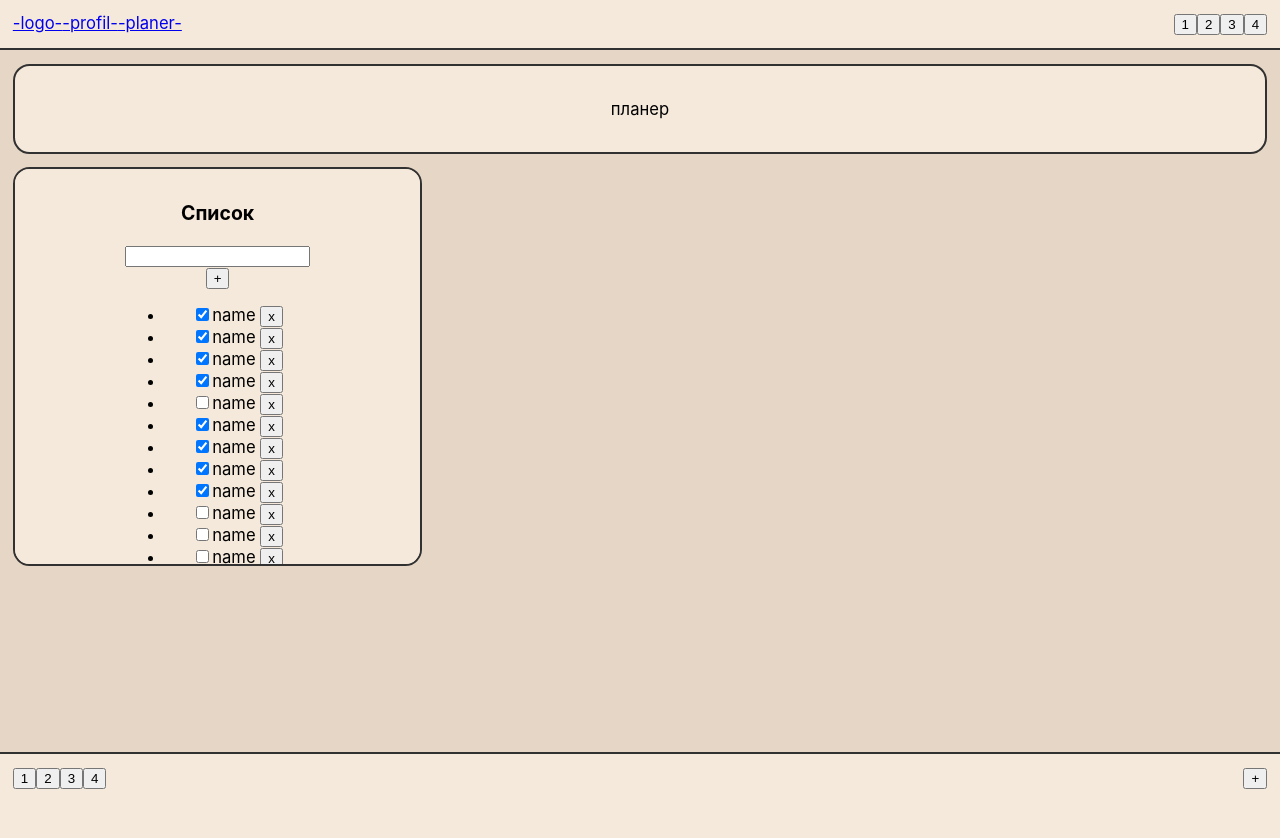
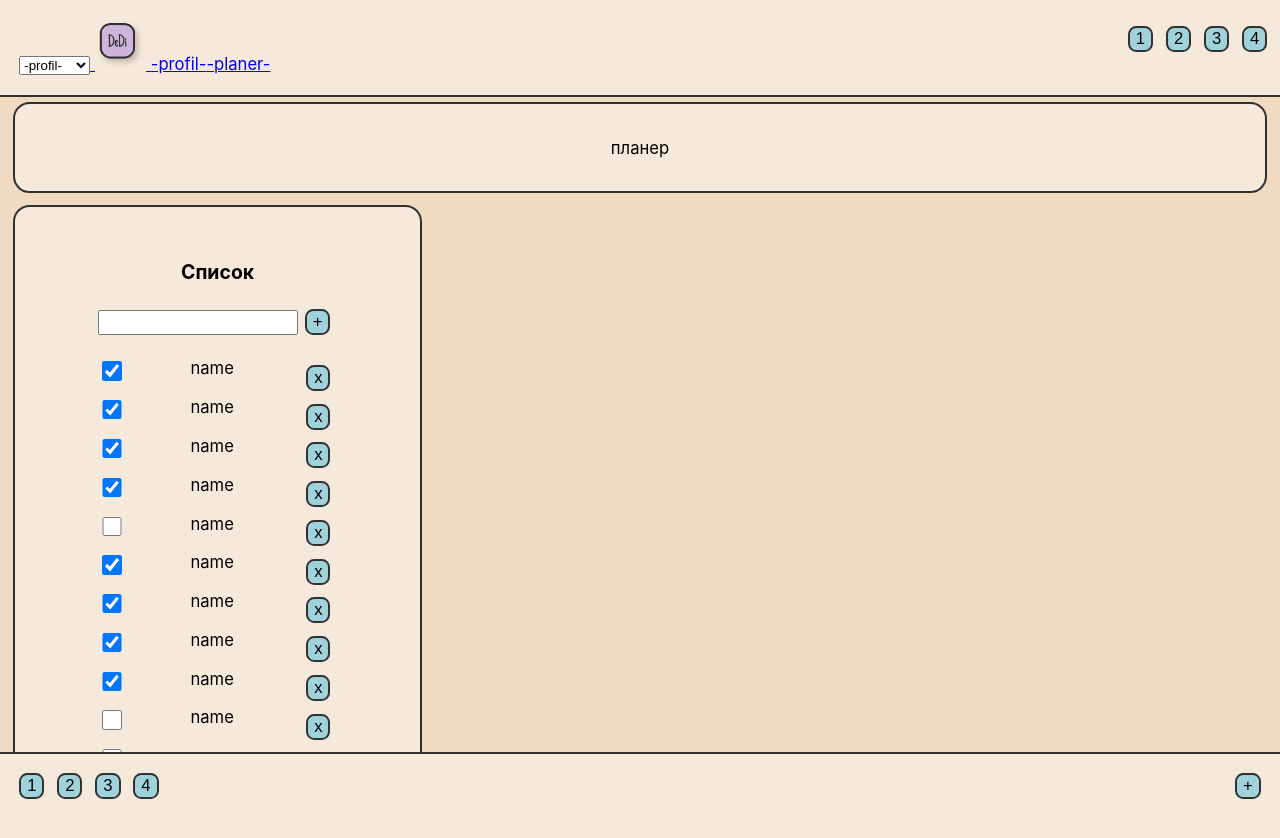
Before and after one commit to Meiraline/my-planer, a React (Create React App) app: page /planer in a window 1280 px wide. Shown: the top 838 px of the page. Before the commit the page ends 800 px from the top, so only its background shows below. Built offline with nearby package versions, Linux system fonts and the light colour scheme.

Commit message:
новые стили ноут

```diff
--- a/src/App.css
+++ b/src/App.css
@@ -1,31 +1,126 @@
+
+:root {
+
+  /* Цветовая палитра интерфейса */
+
+    /* по умолчанию */
+
+  --main-bg-color: #f1dac2;
+  --meni-bg-color: #F5E9DB;
+
+  --border-color: #313131;
+
+  --akcent-color-1: #CEB5DC;
+  --akcent-color-2: #89C89B;
+  --akcent-color-3: #F1A297;
+  --akcent-color-4: #a0d2db;
+  --akcent-color-5: #e5e7ac;
+
+    /* дневная тема
+
+  --main-bg-color-lt: #E5D6C5;
+  --meni-bg-color-lt: #F5E9DB;
+
+  --border-color-lt: #313131;
+
+  --akcent-color-1-lt: #CEB5DC;
+  --akcent-color-2-lt: #89C89B;
+  --akcent-color-3-lt: #F1A297;
+  --akcent-color-4-lt: #a0d2db;
+  --akcent-color-5-lt: #e5e7ac;
+
+    /* ночная тема */
+
+  /* --main-bg-color-dr: #525252;
+  --meni-bg-color-dr: #434343;
+
+  --border-color-dr: #fafafa;
+
+  --akcent-color-1-dr: #c56df8;
+  --akcent-color-2-dr: #6aef90;
+  --akcent-color-3-dr: #fb7b6b;
+  --akcent-color-4-dr: #70e4f8;
+  --akcent-color-5-dr: #fbff89; */
+
+    /* Текст */
+  --font-size: 1.3vw;
+
+    /* Базовые настройки */
+  --border: 0.3vh solid #313131;
+  --borderRadius: 1rem,
+
+}
+
+
+/* стандартные элементы */
+
+button {
+  background-color: var(--akcent-color-4);
+  border: var(--border);
+  border-radius: 0.5rem;
+  font-size: var(--font-size);
+
+  margin: 0.5vw;
+
+  width: min-content;
+  height: min-content;
+
+}
+
+li {
+  list-style-type: none;
+  list-style-position: outside;
+  display: flex;
+  justify-content:space-between;
+
+}
+
+ul {
+  padding: 0px;
+
+}
+
+
+.input_checkbox {
+  width: 1.5vw;
+  height: 1.5vw;
+}
+
+.input_text {
+  width: 15vw;
+  height: 1.5vw;
+}
+
+
+/* стили базовой страници */
 
 html {
   text-align: center;
-  background-color: #E5D6C5;
-  font-size: 1.3vw;
+  background-color: var(--main-bg-color);
+  font-size: var(--font-size);
 }
 
 .App {
   text-align: center;
-  background-color: #E5D6C5;
+  background-color: var(--main-bg-color);
   height: 100vh;
 
- display: flex;
- flex-direction: column;
- justify-content: start;
+  display: flex;
+  flex-direction: column;
+  justify-content: start;
 
 }
 
 .page {
   padding: 1vw;
-  padding-top: 5vw;
-  padding-bottom: 5vw;
+  padding-top: 8vw;
+  padding-bottom: 8vw;
 
   display: grid;
   grid-auto-flow: dense;
 
   grid-template-columns: repeat(12, 1fr);
-  grid-auto-rows:  7.05vw;
+  grid-auto-rows: 7.05vw;
 
   gap: 1vw;
- }
+}
--- a/src/Base_components/MenuTop/MenuTop.jsx
+++ b/src/Base_components/MenuTop/MenuTop.jsx
@@ -1,16 +1,26 @@
 
 import { NavLink } from 'react-router-dom';
-import s from './MenuTop.module.css'
+import s from './MenuTop.module.css';
+
+import logo from "./../../logo.png";
 
 
-function MenuTop(){
-    return(
+function MenuTop() {
+  return (
 
     <div className={s.TopMenu}>
       <div>
-          <NavLink to ='/main'>-logo-</NavLink>
-          <NavLink to ='/profil'>-profil-</NavLink>
-          <NavLink to ='/planer'>-planer-</NavLink>
+        <select name="city" id="city-select">
+
+          <option value="http://localhost:3000/profil">-profil-</option>
+          <option value="samara">Самара</option>
+
+        </select>
+
+        <NavLink to='/main'>  <img className={s.logo} src={logo} alt="logo" />  </NavLink>
+        <NavLink to='/profil'>-profil-</NavLink>
+        <NavLink to='/planer'>-planer-</NavLink>
+
 
 
       </div>
--- a/src/Base_components/MenuTop/MenuTop.module.css
+++ b/src/Base_components/MenuTop/MenuTop.module.css
@@ -3,7 +3,7 @@
 .TopMenu {
     background-color: #F5E9DB;
     border-bottom: 0.3vh solid #313131;
-    padding: 1vw;
+    padding: 1.5vw;
 
     display: flex;
     flex-direction: row;
@@ -11,3 +11,8 @@
     position: fixed;
     width: 98vw;
   }
+
+ .logo{
+  width: 4vw;
+  height: 4vw;
+ }
--- a/src/Bloks/Blok.tsx
+++ b/src/Bloks/Blok.tsx
@@ -29,8 +29,8 @@ export function Blok(p: BoxProps) {
       const contentHeight = contentRef.current.scrollHeight;
 
       // Рассчитываем новые размеры блока с учётом текущих значений min/max
-      const newWidth = Math.min(maxWidth, Math.max(minWidth, Math.floor(contentWidth / 60)));
-      const newHeight = Math.min(maxHeight, Math.max(minHeight, Math.floor(contentHeight / 80)));
+      const newWidth = Math.min(maxWidth, Math.max(minWidth, Math.floor(contentWidth / 50)));
+      const newHeight = Math.min(maxHeight, Math.max(minHeight, Math.floor(contentHeight / 50)));
 
       // Обновляем состояние
       setWidth(newWidth);
@@ -51,23 +51,26 @@ export function Blok(p: BoxProps) {
       style={{
         gridColumn: `span ${width}`,
         gridRow: `span ${height}`,
-        backgroundColor: "#F5E9DB",
-        border: "0.3vh solid #313131",
-        borderRadius: "1rem",
-        display: "flex",
         justifyContent: overflowX ? "flex-start" : "center",
         alignItems: overflowY ? "flex-start" : "center",
         overflowX: overflowX ? "auto" : "hidden",
         overflowY: overflowY ? "auto" : "hidden",
+
         padding: "1vw",
         boxSizing: "border-box",
+
+        backgroundColor: "#F5E9DB",
+        border: "0.3vh solid #313131",
+        borderRadius: "1rem",
+
+        display: "flex",
       }}
     >
       <div
         ref={contentRef}
         style={{
-          width: "min-content",
-          height: "min-content",
+          width: "fit-content",
+          height: "fit-content",
           margin: "auto",
         }}
       >
--- a/src/Bloks/Bloks_Planer/TodoList.tsx
+++ b/src/Bloks/Bloks_Planer/TodoList.tsx
@@ -1,4 +1,6 @@
 import React from 'react';
+
+
 
 type TaskType = {
     id: number;
@@ -21,7 +23,7 @@ export function TodoList(p: DataType) {
             <h3>{p.title}</h3>
 
             <div>
-                <input type='text'></input>
+                <input type='text' className='input_text'></input>
                 <button>+</button>
             </div>
             <ul>
@@ -29,10 +31,10 @@ export function TodoList(p: DataType) {
                     p.tasks.map( t =>
 
                             <li>
-                                <input type='checkbox' checked={t.isDone} />
+                                <input className='input_checkbox' type='checkbox' checked={t.isDone} />
                                 <span>{t.title} </span>
 
-                                <button onClick={ () => {p.removeTask(t.id)}}> x </button>
+                                <button  onClick={ () => {p.removeTask(t.id)}}> x </button>
                             </li>
 
                     )
--- a/src/Pages/Planer.jsx
+++ b/src/Pages/Planer.jsx
@@ -1,4 +1,5 @@
 import React, { useState } from 'react';
+
 import Blok from "../Bloks/Blok.tsx";
 import { TodoList } from "../Bloks/Bloks_Planer/TodoList.tsx";
 
@@ -37,9 +38,10 @@ function Planer() {
     return (
         <div className="page">
             <Blok minWidth={12} minHeight={1}>планер</Blok>
-            <Blok minWidth={6} minHeight={1} maxHeight={4} maxWidth={4}>
+            <Blok minWidth={4} minHeight={4} maxHeight={7} maxWidth={4}>
                 <TodoList title="Список" tasks={tasks} removeTask={removeTask} />
             </Blok>
+
         </div>
     );
 }
```
Also changed, not shown: src/logo.png. Lines whose indentation alone changed are shown as unchanged.
